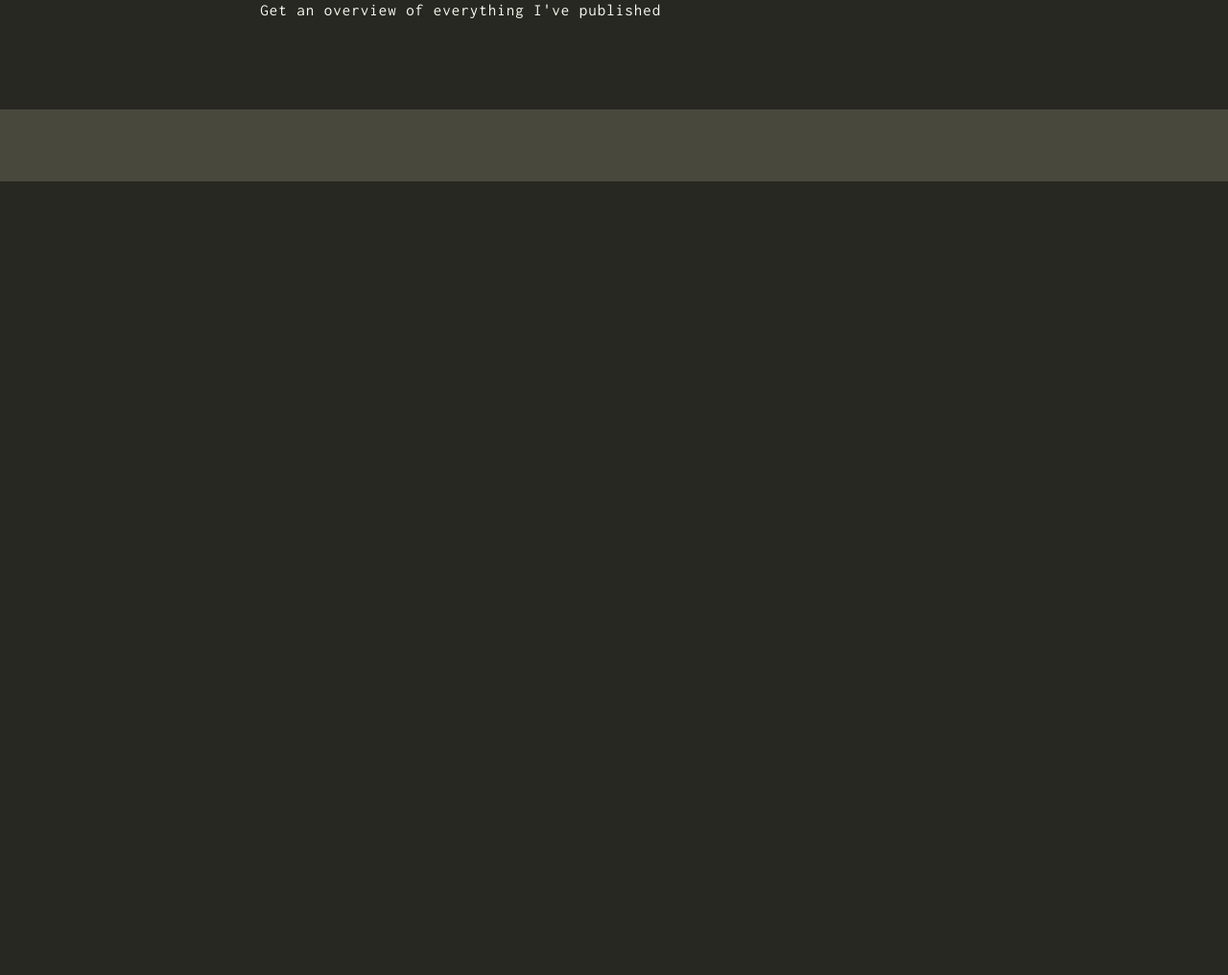
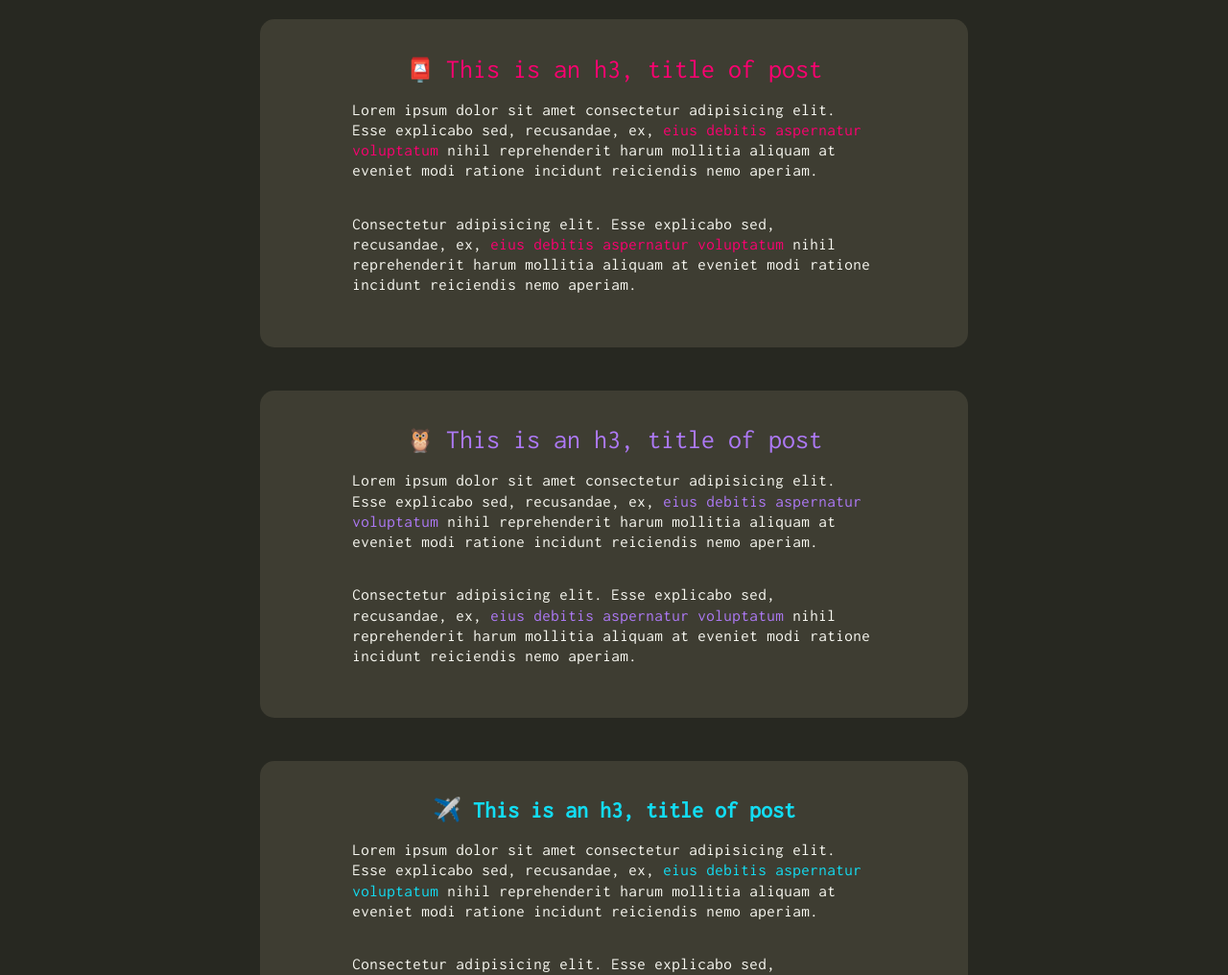
Before and after one commit to darwin-dev-diaz/personal-site, a plain HTML site: page index.html in a window 1280 px wide. Shown: the part 747-1763 px from the top of the page at 96% size. Before the commit the page ends 936 px from the top, so only its background shows below. Drawn offline with Linux system fonts and the light colour scheme.

Commit message:
Add style to the activity feed

```diff
--- a/index.html
+++ b/index.html
@@ -50,11 +50,108 @@
         <div class="activity-header">
           <div class="activity-header-right">
             <h2>Recent Postings</h2>
-            <div class="body-text">Get an overview of everything I've published</div>
+            <div class="body-text">
+              Get an overview of everything I've published
+            </div>
           </div>
           <div class="activity-header-left"></div>
         </div>
-        <div class="activity-content"></div>
+        <div class="post-box daily-post">
+          <h3> <span>This is an h3, title of post</span> </h3>
+          <p class="body-text">
+            Lorem ipsum dolor sit amet consectetur adipisicing elit. Esse
+            explicabo sed, recusandae, ex,
+            <span>eius debitis aspernatur voluptatum</span> nihil reprehenderit
+            harum mollitia aliquam at eveniet modi ratione incidunt reiciendis
+            nemo aperiam.
+          </p>
+          <p class="body-text">
+            Consectetur adipisicing elit. Esse explicabo sed, recusandae, ex,
+            <span>eius debitis aspernatur voluptatum</span> nihil reprehenderit
+            harum mollitia aliquam at eveniet modi ratione incidunt reiciendis
+            nemo aperiam.
+          </p>
+        </div>
+        <div class="post-box books-post">
+          <h3> <span>This is an h3, title of post</span> </h3>
+          <p class="body-text">
+            Lorem ipsum dolor sit amet consectetur adipisicing elit. Esse
+            explicabo sed, recusandae, ex,
+            <span>eius debitis aspernatur voluptatum</span> nihil reprehenderit
+            harum mollitia aliquam at eveniet modi ratione incidunt reiciendis
+            nemo aperiam.
+          </p>
+          <p class="body-text">
+            Consectetur adipisicing elit. Esse explicabo sed, recusandae, ex,
+            <span>eius debitis aspernatur voluptatum</span> nihil reprehenderit
+            harum mollitia aliquam at eveniet modi ratione incidunt reiciendis
+            nemo aperiam.
+          </p>
+        </div>
+        <div class="post-box plan-post">
+          <h3> <span>This is an h3, title of post</span></h3>
+          <p class="body-text">
+            Lorem ipsum dolor sit amet consectetur adipisicing elit. Esse
+            explicabo sed, recusandae, ex,
+            <span>eius debitis aspernatur voluptatum</span> nihil reprehenderit
+            harum mollitia aliquam at eveniet modi ratione incidunt reiciendis
+            nemo aperiam.
+          </p>
+          <p class="body-text">
+            Consectetur adipisicing elit. Esse explicabo sed, recusandae, ex,
+            <span>eius debitis aspernatur voluptatum</span> nihil reprehenderit
+            harum mollitia aliquam at eveniet modi ratione incidunt reiciendis
+            nemo aperiam.
+          </p>
+        </div>
+        <div class="post-box daily-post">
+          <h3> <span>This is an h3, title of post</span> </h3>
+          <p class="body-text">
+            Lorem ipsum dolor sit amet consectetur adipisicing elit. Esse
+            explicabo sed, recusandae, ex,
+            <span>eius debitis aspernatur voluptatum</span> nihil reprehenderit
+            harum mollitia aliquam at eveniet modi ratione incidunt reiciendis
+            nemo aperiam.
+          </p>
+          <p class="body-text">
+            Consectetur adipisicing elit. Esse explicabo sed, recusandae, ex,
+            <span>eius debitis aspernatur voluptatum</span> nihil reprehenderit
+            harum mollitia aliquam at eveniet modi ratione incidunt reiciendis
+            nemo aperiam.
+          </p>
+        </div>
+        <div class="post-box books-post">
+          <h3> <span>This is an h3, title of post</span> </h3>
+          <p class="body-text">
+            Lorem ipsum dolor sit amet consectetur adipisicing elit. Esse
+            explicabo sed, recusandae, ex,
+            <span>eius debitis aspernatur voluptatum</span> nihil reprehenderit
+            harum mollitia aliquam at eveniet modi ratione incidunt reiciendis
+            nemo aperiam.
+          </p>
+          <p class="body-text">
+            Consectetur adipisicing elit. Esse explicabo sed, recusandae, ex,
+            <span>eius debitis aspernatur voluptatum</span> nihil reprehenderit
+            harum mollitia aliquam at eveniet modi ratione incidunt reiciendis
+            nemo aperiam.
+          </p>
+        </div>
+        <div class="post-box plan-post">
+          <h3> <span>This is an h3, title of post</span></h3>
+          <p class="body-text">
+            Lorem ipsum dolor sit amet consectetur adipisicing elit. Esse
+            explicabo sed, recusandae, ex,
+            <span>eius debitis aspernatur voluptatum</span> nihil reprehenderit
+            harum mollitia aliquam at eveniet modi ratione incidunt reiciendis
+            nemo aperiam.
+          </p>
+          <p class="body-text">
+            Consectetur adipisicing elit. Esse explicabo sed, recusandae, ex,
+            <span>eius debitis aspernatur voluptatum</span> nihil reprehenderit
+            harum mollitia aliquam at eveniet modi ratione incidunt reiciendis
+            nemo aperiam.
+          </p>
+        </div>
       </div>
     </div>
 
--- a/style.css
+++ b/style.css
@@ -6,7 +6,7 @@
     --mon-green: #94E400;
     --mon-orange: #E78403;
     --mon-yellow: #DED15E;
-    --mon-grey: #49483D;
+    --mon-grey: #3E3D32;
     --mon-white: #F8F8F1;
 }
 
@@ -86,8 +86,8 @@ body{
 }
 /* CONTENT */
 .body-text{
-    letter-spacing: 1px;
-    line-height: 150%;
+    letter-spacing: .5px;
+    line-height: 125%;
     font-size: 17px;
 }
 .main-content{
@@ -120,10 +120,61 @@ body{
 }
 .activity-feed{
     width: 90%;
+    display: flex;
+    flex-direction: column;
+    gap: 45px;
 }
 .activity-header-right > h2{
     color: var(--mon-red);
     font-size: 32px;
+    margin: 0;
+}
+
+/* post box styling */
+.post-box{
+    background-color: var(--mon-grey);
+    padding: 5% 13% 5% 13%;
+    border-radius: 15px;
+
+    display: flex;
+    flex-direction: column;
+    align-items: center;
+}
+
+.daily-post span{
+    color: var(--mon-red);
+}
+.daily-post h3 span{
+    font-size: 28px;
+    font-weight: 300;
+}
+.daily-post h3::before{
+    content: '📮';
+}
+
+
+
+.books-post span{
+    color: var(--mon-purple);
+}
+.books-post h3 span{
+    font-size: 28px;
+    font-weight: 300;
+}
+.books-post h3::before{
+    content: '🦉';
+}
+
+
+
+.plan-post span{
+    color: var(--mon-blue);
+}
+.plan-post h3::before{
+    content: '✈️';
+}
+h3{
+    font-size: 24px;
     margin: 0;
 }
 
```
